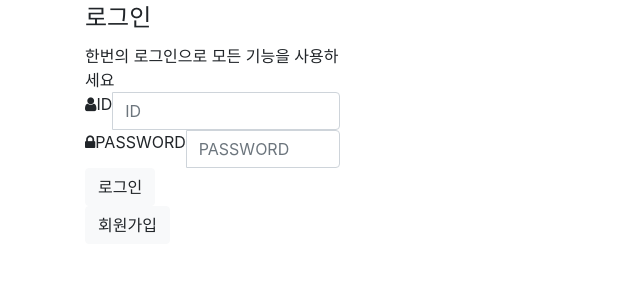
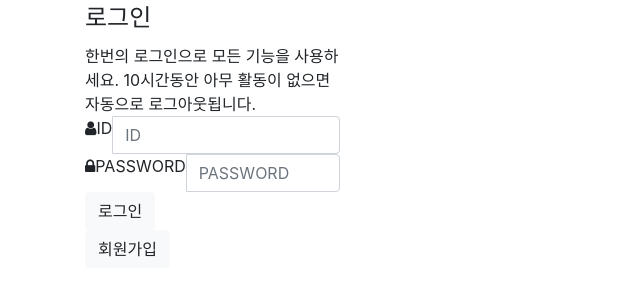
Before and after one commit to Sol-Studio/sol, a Flask app: page /login in a window 1280 px wide. Shown: the top 300 px of the page, without its empty margins (0-640 px from the left). Run offline with Flask 2, Linux system fonts and the light colour scheme; parts of the project's set-up code (start-up, migrations or seed data) failed here and were passed over; some libraries are stand-ins or nearby versions.

Commit message:
session - time

```diff
--- a/main.py
+++ b/main.py
@@ -3,6 +3,7 @@ from werkzeug.utils import secure_filename  # 파일 이름 검증
 import logging  # 로깅
 import time  # 시간
 from datetime import datetime  # 시간
+from datetime import timedelta
 from flask_wtf import FlaskForm  # form
 from wtforms import StringField  # form
 from wtforms import PasswordField  # form
@@ -209,6 +210,8 @@ def mongodb_test(num):
 # 모든 연결에 대해 실행
 @app.before_request
 def before_all_connect_():
+    session.permanent = True
+    app.permanent_session_lifetime = timedelta(hours=10)
     global connect_count
     ip = request.environ.get('HTTP_X_REAL_IP', request.remote_addr)
 
--- a/templates/login.html
+++ b/templates/login.html
@@ -19,7 +19,7 @@
                     <div class="login-box well">
                         <form accept-charset="UTF-8" role="form" method="post" action="/login">
                             <legend>로그인</legend>
-                            한번의 로그인으로 모든 기능을 사용하세요
+                            한번의 로그인으로 모든 기능을 사용하세요. 10시간동안 아무 활동이 없으면 자동으로 로그아웃됩니다.
                             <div class="input-group">
                                 <span class="input-group-addon"><i class="fa fa-user"></i></span>
                                 {{form.id.label("ID")}}
```
